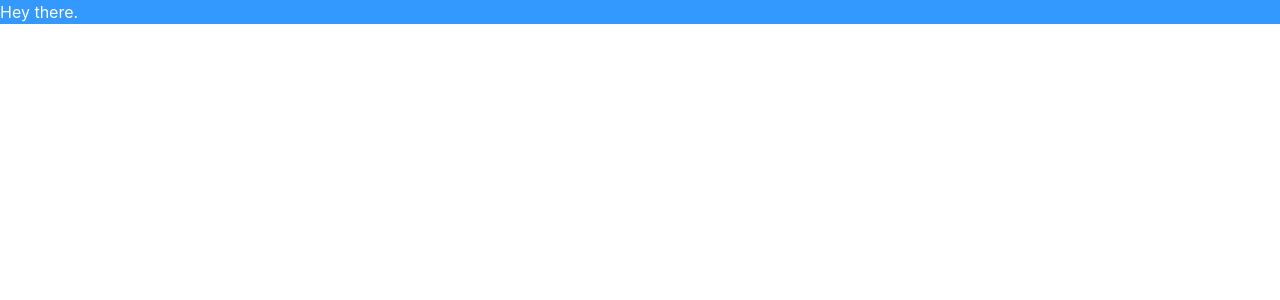
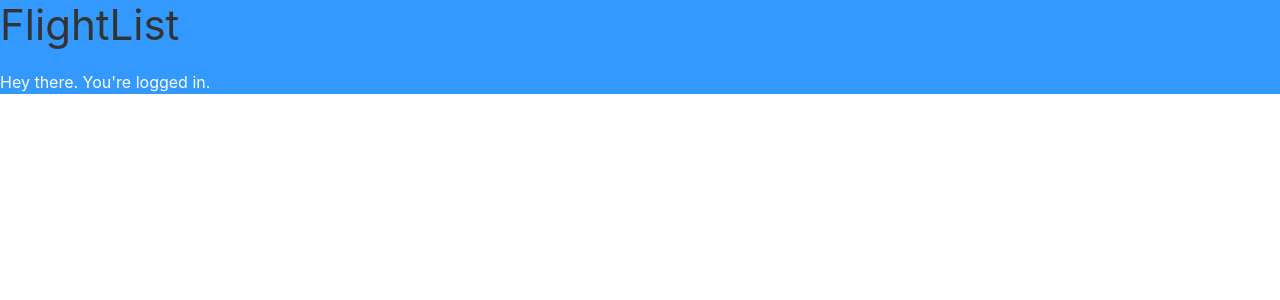
Before and after one commit to zacjones91/flightlist, a Django app: page /journal in a window 1280 px wide. Shown: the part 80-380 px from the top of the page. Run offline with Django 3.2, Linux system fonts and the light colour scheme; the visitor is signed in with stand-in values (Sample User, id 1); some libraries are stand-ins or nearby versions.

Commit message:
index fix

```diff
--- a/flightlist/journal/templates/index.html
+++ b/flightlist/journal/templates/index.html
@@ -25,16 +25,15 @@
     {% if user.is_authenticated %}
 
     <div class="">
-        <p class="blueboi">Hey there.</p>
+        <h1>FlightList</h1>
+        <p class="blueboi">Hey there. You're logged in.</p>
     </div>
 
     {% else %}
 
     <h1 class="">FlightList</h1>
 
-    <h2>Log in or register!</h2>
-
-    <p>Log in to see your FlightList.</p>
+    <h2>Log in or register to see your FlightList!</h2>
 
     {% endif %}
 
```
